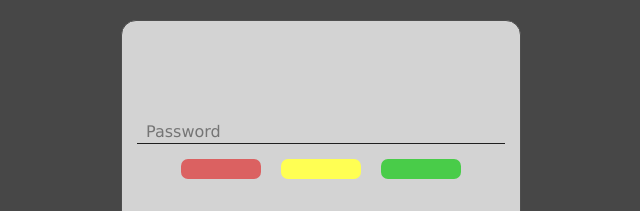
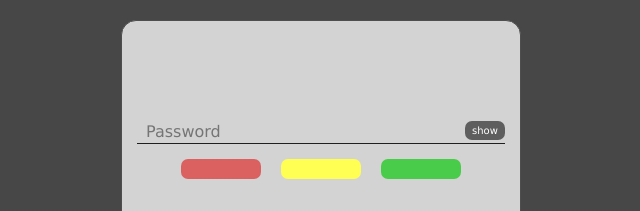
Before and after one commit to Elumion/password-strength, a React (Vite) app: page / in a window 1280 px wide. Shown: the top 211 px of the page, without its empty margins (319-959 px from the left). Built offline with nearby package versions, Linux system fonts and the light colour scheme.

Commit message:
working concept, additional add btn show password

```diff
--- a/src/components/PasswordInput/index.tsx
+++ b/src/components/PasswordInput/index.tsx
@@ -1,19 +1,52 @@
-import React from "react";
+import React, { useEffect, useRef, useState } from "react";
 import "./index.css";
 import Sections from "../PasswordStrengthSections";
+import { SectionsStrength } from "../PasswordStrengthSections/index.types";
+import { validatePassword } from "./validation";
 
 export default function PasswordInput() {
+  const [passwordStrength, setPasswordStrength] = useState<SectionsStrength>(
+    SectionsStrength.EMPTY
+  );
+  const passwordInputRef = useRef<HTMLInputElement>(null);
+
+  const handleOnChange = (e: React.ChangeEvent<HTMLInputElement>) => {
+    const strength = validatePassword(e.target.value);
+    setPasswordStrength(strength);
+  };
+
+  const handleShowPassword = (e: React.MouseEvent<HTMLButtonElement>) => {
+    e.preventDefault();
+    const target = e.target as HTMLButtonElement;
+    if (passwordInputRef) {
+      const input = passwordInputRef.current;
+      if (input?.getAttribute("type") === "password") {
+        input.setAttribute("type", "text");
+        target.innerText = "hide";
+      } else if (input?.getAttribute("type") === "text") {
+        input.setAttribute("type", "password");
+        target.innerText = "show";
+      }
+    }
+  };
+
   return (
     <div>
       <span className="password-input__container">
         <input
+          ref={passwordInputRef}
+          name="password"
+          onChange={handleOnChange}
           className="password-input"
           type="password"
           placeholder="Password"
         />
+        <button className="toggle-show-password" onClick={handleShowPassword}>
+          show
+        </button>
       </span>
       <div className="sections__container">
-        <Sections />
+        <Sections strengthValue={passwordStrength} />
       </div>
     </div>
   );
```
